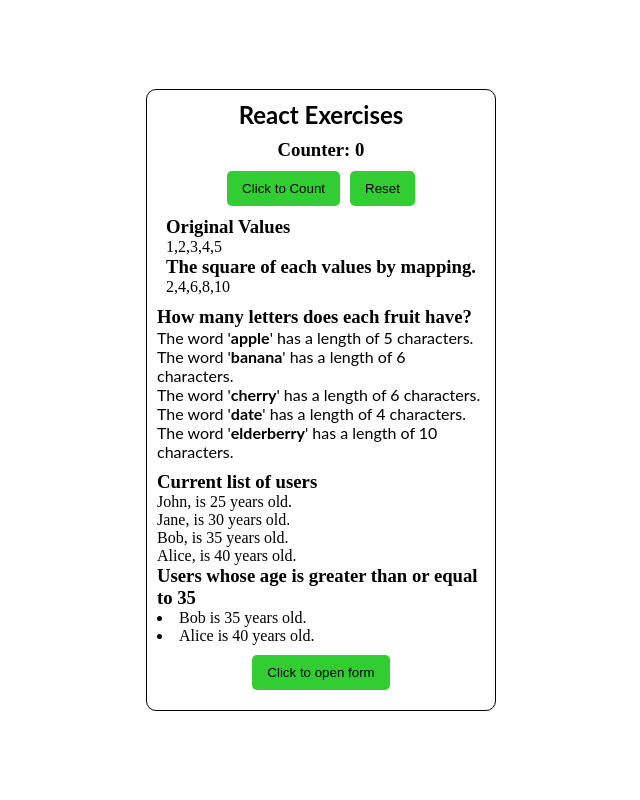
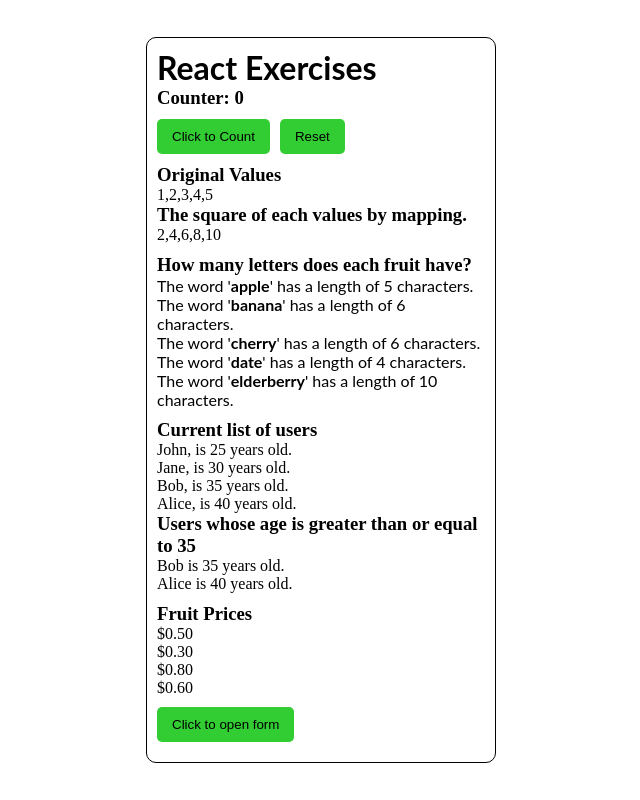
Before and after one commit to dan046/react-ts-practice-exercises, a React (Create React App) app: page / in a window 1280 px wide. Shown: the whole page, without its empty margins (319-959 px from the left). Built offline with nearby package versions, Linux system fonts and the light colour scheme.

Commit message:
2 files modified, 1 added

```diff
--- a/App.tsx
+++ b/App.tsx
@@ -2,6 +2,7 @@ import * as React from 'react';
 import ArrayEasy from './components/ArrayEasy';
 import ArrayFilter from './components/ArrayFilter';
 import FruitsLength from './components/ArrayFruits';
+import ArrayProductFilter from './components/ArrayProductFilter';
 import Counter from './components/Counter';
 import Toggle from './components/Toggle';
 import './style.css';
@@ -10,8 +11,8 @@ import Card from './ui/Card';
 export default function App() {
   return (
     <Card>
+      <h1>React Exercises</h1>
       <section className="container">
-        <h1>React Exercises</h1>
         <div className="counter__container">
           <Counter />
         </div>
@@ -24,6 +25,9 @@ export default function App() {
         <div className="arrayFilter__container">
           <ArrayFilter />
         </div>
+        <div className="productPrices__container">
+          <ArrayProductFilter />
+        </div>
         <div className="toggle-form__container">
           <Toggle />
         </div>
--- /dev/null
+++ b/components/ArrayProductFilter.tsx
@@ -0,0 +1,24 @@
+import React = require('react');
+
+export default function Products() {
+  // Given an array of objects, use Array.map() to create a new array with a specific property value of each object.
+  // Sample Data:
+  const products = [
+    { id: 1, name: 'Apple', price: 0.5 },
+    { id: 2, name: 'Banana', price: 0.3 },
+    { id: 3, name: 'Cherry', price: 0.8 },
+    { id: 4, name: 'Date', price: 0.6 },
+  ];
+  // Task: Map the array to create a new array with only the prices of each product.
+  const prices = products.map((data, index) => (
+    <div key={index}>
+      <li>${data.price.toFixed(2)}</li>
+    </div>
+  ));
+  return (
+    <div className="price__container">
+      <h3>Fruit Prices</h3>
+      <div>{prices}</div>
+    </div>
+  );
+}
--- a/style.css
+++ b/style.css
@@ -24,13 +24,18 @@ p {
   font-family: Lato;
 }
 
+ul,
+li {
+  list-style-type: none;
+}
+
 .counter,
 .toggle,
 .container {
   display: flex;
   flex-direction: column;
   justify-content: center;
-  align-items: center;
+  align-items: flex-start;
   gap: 10px;
 }
 
@@ -59,3 +64,9 @@ button {
   flex-direction: column;
   gap: 10px;
 }
+
+.price__container {
+  display: flex;
+  text-align: left;
+  flex-direction: column;
+}
```
